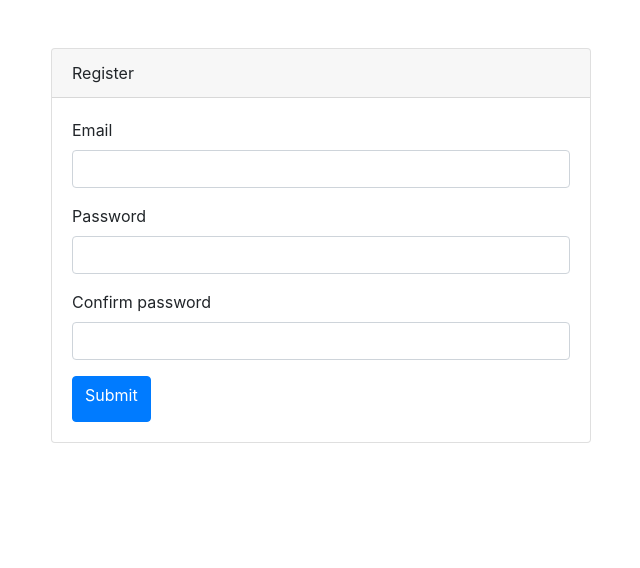
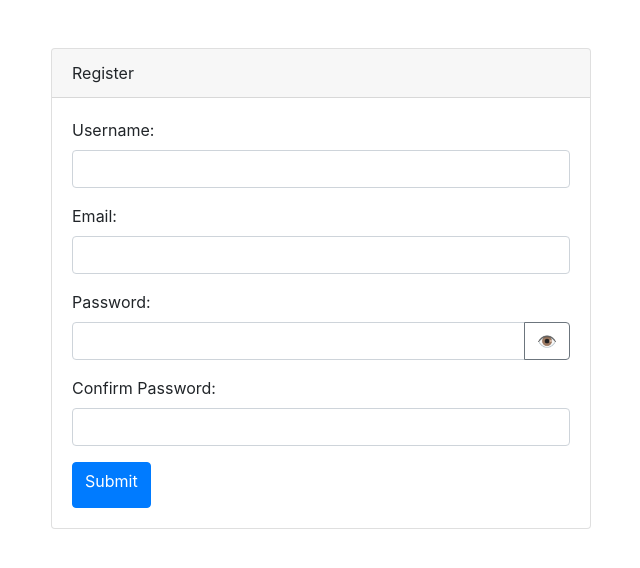
Before and after one commit to ABDULLAHG87/SE-Companion, a Flask app: template apps/templates/register.html in a window 1280 px wide. Shown: the top 568 px of the page, without its empty margins (319-959 px from the left). Run offline with Flask 3, Linux system fonts and the light colour scheme; the template is opened without the code that fills it, so the values that code supplies are empty, except form fields; form fields are guessed from the names that the template uses; some libraries are stand-ins or nearby versions.

Commit message:
FEAT: implement password validation, show password in the register.html file

```diff
--- a/app.py
+++ b/app.py
@@ -61,14 +61,17 @@ def reset_password():
 def register():
     form = RegistrationForm()  # You'll need to create a registration form class
     if form.validate_on_submit():
-        # Logic to create a new user account
-        # For example:
-        new_user = User(email=form.email.data, password=form.password.data)
-        db.session.add(new_user)
-        db.session.commit()
-        flash('Your account has been created successfully!', 'success')
-
-        return redirect(url_for('login'))  # Redirect to the login page after successful registration
+        # Check if the user already exists in the database
+        existing_user = User.query.filter_by(email=form.email.data).first()
+        if existing_user:
+            flash('Account already exists. Please log in.', 'error')
+        else:
+            # Create a new user account
+            new_user = User(email=form.email.data, password=form.password.data)
+            db.session.add(new_user)
+            db.session.commit()
+            flash('Your account has been created successfully!', 'success')
+            return redirect(url_for('login'))  # Redirect to the login page after successful registration
     return render_template('register.html', form=form)
 
 if __name__ == '__main__':
--- a/apps/templates/register.html
+++ b/apps/templates/register.html
@@ -1,5 +1,3 @@
-<!-- register.html -->
-
 <!DOCTYPE html>
 <html lang="en">
 <head>
@@ -30,13 +28,26 @@
                         <form method="POST">
                             {{ form.hidden_tag() }}
                             <div class="form-group">
-                                {{ form.email.label }} {{ form.email(class="form-control") }}
+                                <label for="username">Username:</label>
+                                <input type="text" id="username" name="username" class="form-control">
                             </div>
                             <div class="form-group">
-                                {{ form.password.label }} {{ form.password(class="form-control") }}
+                                <label for="email">Email:</label>
+                                <input type="email" id="email" name="email" class="form-control">
                             </div>
                             <div class="form-group">
-                                {{ form.confirm_password.label }} {{ form.confirm_password(class="form-control") }}
+                                <label for="password">Password:</label>
+                                <div class="input-group">
+                                    <input type="password" id="password" name="password" class="form-control">
+                                    <div class="input-group-append">
+                                        <button class="btn btn-outline-secondary" type="button" onclick="togglePasswordVisibility()">👁️</button>
+                                    </div>
+                                </div>
+                                <div id="passwordStatus" style="color: red;"></div>
+                            </div>
+                            <div class="form-group">
+                                <label for="confirm_password">Confirm Password:</label>
+                                <input type="password" id="confirm_password" name="confirm_password" class="form-control">
                             </div>
                             <button type="submit" class="btn btn-primary">{{ form.submit.label }}</button>
                         </form>
@@ -45,5 +56,60 @@
             </div>
         </div>
     </div>
+    <script>
+        function togglePasswordVisibility() {
+            var passwordField = document.getElementById("password");
+            var passwordType = passwordField.getAttribute("type");
+            if (passwordType === "password") {
+                passwordField.setAttribute("type", "text");
+            } else {
+                passwordField.setAttribute("type", "password");
+            }
+        }
+
+        function validatePassword() {
+            var password = document.getElementById("password").value;
+            var statusDiv = document.getElementById("passwordStatus");
+
+            // Regular expressions for password criteria
+            var uppercaseRegex = /[A-Z]/;
+            var specialCharRegex = /[!@#$%^&*(),.?":{}|<>]/;
+            var lowercaseRegex = /[a-z]/;
+            var numberRegex = /[0-9]/;
+
+            // Check each criteria and update status div accordingly
+            var checklist = [];
+            if (uppercaseRegex.test(password)) {
+                checklist.push("✓ At least one uppercase character");
+            } else {
+                checklist.push("✗ At least one uppercase character");
+            }
+            if (specialCharRegex.test(password)) {
+                checklist.push("✓ At least one special character");
+            } else {
+                checklist.push("✗ At least one special character");
+            }
+            if (lowercaseRegex.test(password)) {
+                checklist.push("✓ At least one lowercase character");
+            } else {
+                checklist.push("✗ At least one lowercase character");
+            }
+            if (numberRegex.test(password)) {
+                checklist.push("✓ At least one number");
+            } else {
+                checklist.push("✗ At least one number");
+            }
+
+            statusDiv.innerHTML = checklist.join("<br>");
+            if (checklist.every(item => item.includes("✓"))) {
+                statusDiv.style.color = "green";
+            } else {
+                statusDiv.style.color = "red";
+            }
+        }
+
+        // Add event listener to validate password on input
+        document.getElementById("password").addEventListener("input", validatePassword);
+    </script>
 </body>
 </html>
```
Also changed, not shown: 3 other files.
